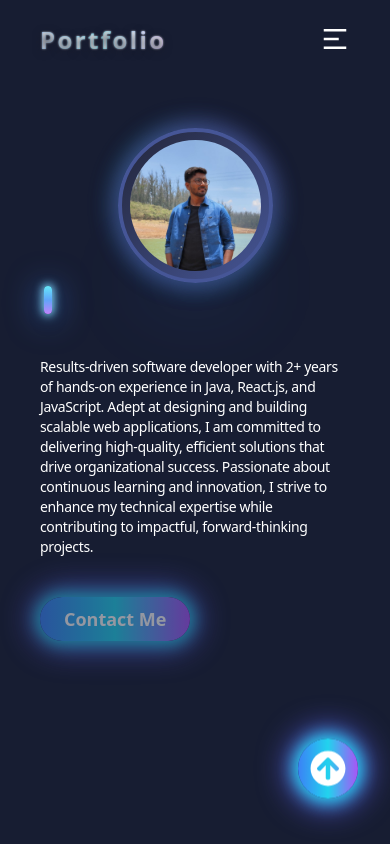
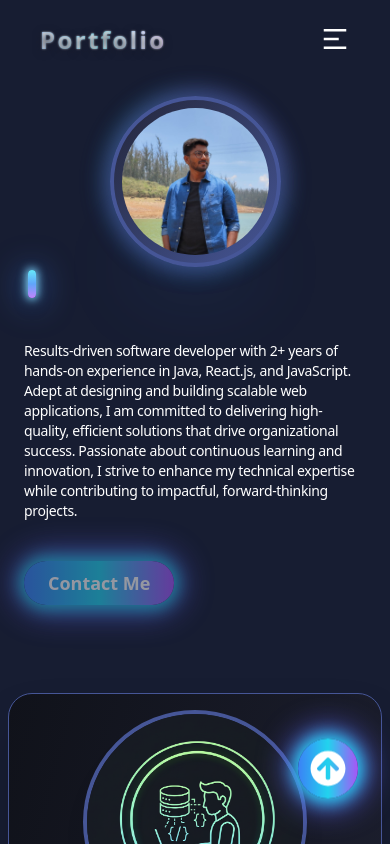
Before and after one commit to rajeshthimmidi/Portfolio, a React (Vite) app: page / in a window 390 px wide. Shown: the top 844 px of the page. Built offline with nearby package versions, Linux system fonts and the light colour scheme.

Commit message:
fixing contact me button

```diff
--- a/src/Components/ContactUs/ContactUs.jsx
+++ b/src/Components/ContactUs/ContactUs.jsx
@@ -2,7 +2,9 @@ import React, { useState } from "react";
 import emailjs from 'emailjs-com';
 
 
-const ContactUs = ({ showModal, setShowModal }) => {
+
+const ContactUs = () => {
+  const [showModal, setShowModal] = useState(false);
   const [fromEmail, setFromEmail] = useState("");
   const [name, setName] = useState("");
   const [title, setTitle] = useState("");
@@ -16,7 +18,7 @@ const ContactUs = ({ showModal, setShowModal }) => {
       // 1. Send notification to owner (you)
       await emailjs.send(
         'service_3opkm69', // your service ID
-        'template_notification', // notification template ID (To: timmidirajesh@gmail.com)
+        'template_ccd8y8t', // notification template ID (To: timmidirajesh@gmail.com)
         {
           email: fromEmail, // sender's email
           name,
@@ -29,7 +31,7 @@ const ContactUs = ({ showModal, setShowModal }) => {
       // 2. Send auto-reply to sender
       await emailjs.send(
         'service_3opkm69', // your service ID
-        'template_auto_reply', // auto-reply template ID (To: {{email}})
+        'template_16re057', // auto-reply template ID (To: {{email}})
         {
           email: fromEmail, // sender's email
           name,
--- a/src/Components/Footer/Footer.jsx
+++ b/src/Components/Footer/Footer.jsx
@@ -1,10 +1,12 @@
-import React from "react";
+import React, { useState } from "react";
 import { MdOutlineEmail } from "react-icons/md";
 import { CiLinkedin } from "react-icons/ci";
 import { FaGithub } from "react-icons/fa";
 import { FaArrowCircleUp } from "react-icons/fa";
+import ContactUs from "../ContactUs/ContactUs";
 
-const Footer = ({ onContactClick }) => {
+const Footer = () => {
+  const [showModal, setShowModal] = useState(false);
   // Scroll to top handler
   const handleScrollTop = () => {
     window.scrollTo({ top: 0, behavior: 'smooth' });
@@ -20,13 +22,7 @@ const Footer = ({ onContactClick }) => {
           <h3 className="text-sm md:text-2xl font-normal">
             Feel Free To reach out!
           </h3>
-          <button
-            className="mt-4 text-white py-2 px-6 text-lg md:text-xl font-bold rounded-3xl bg-gradient-to-r from-blue-500 via-cyan-400 to-purple-500 shadow-lg shadow-cyan-400/40 ring-2 ring-cyan-300 hover:scale-110 hover:shadow-2xl hover:shadow-cyan-400/80 focus:outline-none focus:ring-4 focus:ring-cyan-300 transition-all duration-300 animate-pulse"
-            style={{ boxShadow: '0 0 16px 4px #22d3ee, 0 0 32px 8px #6366f1' }}
-            onClick={onContactClick}
-          >
-            Contact Me
-          </button>
+          <ContactUs />
         </div>
 
         <ul className="text-sm md:text-xl">
--- a/src/Components/Home/Home.jsx
+++ b/src/Components/Home/Home.jsx
@@ -66,18 +66,18 @@ const Home = () => {
     }
   };
   return (
-    <div className="min-h-screen w-full">
-      <div className="text-white flex w-full justify-between p-10 md:p-20 flex-col md:flex-row items-center">
-        <div className="md:w-3/4 md:pt-10 order-2 md:order-1">
+    <div className="w-full">
+      <div className="text-white flex w-full justify-between p-6 md:p-20 flex-col md:flex-row items-center">
+  <div className="md:w-3/4 md:pt-10 order-2 md:order-1 mb-4 md:mb-0">
           <h1 className="text-xl md:text-6xl font-extrabold flex leading-normal tracking-tighter text-white drop-shadow-[0_2px_16px_rgba(59,130,246,0.7)] relative overflow-visible min-h-[2.5em]">
             <AnimatedHello />
           </h1><br />
           <p className="text-sm md:text-2xl tracking-tight ">
             Results-driven software developer with 2+ years of hands-on experience in Java, React.js, and JavaScript. Adept at designing and building scalable web applications, I am committed to delivering high-quality, efficient solutions that drive organizational success. Passionate about continuous learning and innovation, I strive to enhance my technical expertise while contributing to impactful, forward-thinking projects.
           </p>
-        <ContactUs />
+  <ContactUs />
         </div>
-        <div className="order-1 md:order-2 flex justify-center md:justify-start w-full md:w-2/5 mt-8 md:mt-16">
+  <div className="order-1 md:order-2 flex justify-center md:justify-start w-full md:w-2/5 mt-4 md:mt-16">
           <div className="relative w-1/2 md:w-2/3 ml-0 md:ml-12 flex items-center justify-center">
             <span className="absolute inset-0 rounded-full animate-spin-slow bg-gradient-to-tr from-blue-500 via-cyan-400 to-purple-500 opacity-30 blur-lg z-0"></span>
             <img
```
Also changed, not shown: src/App.jsx (+7 -8 lines).
